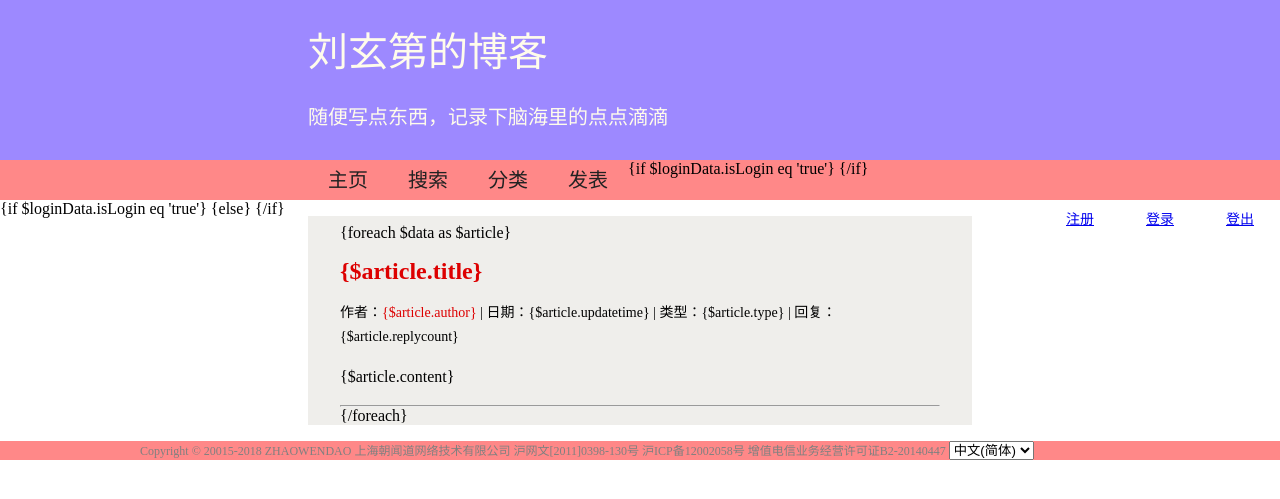
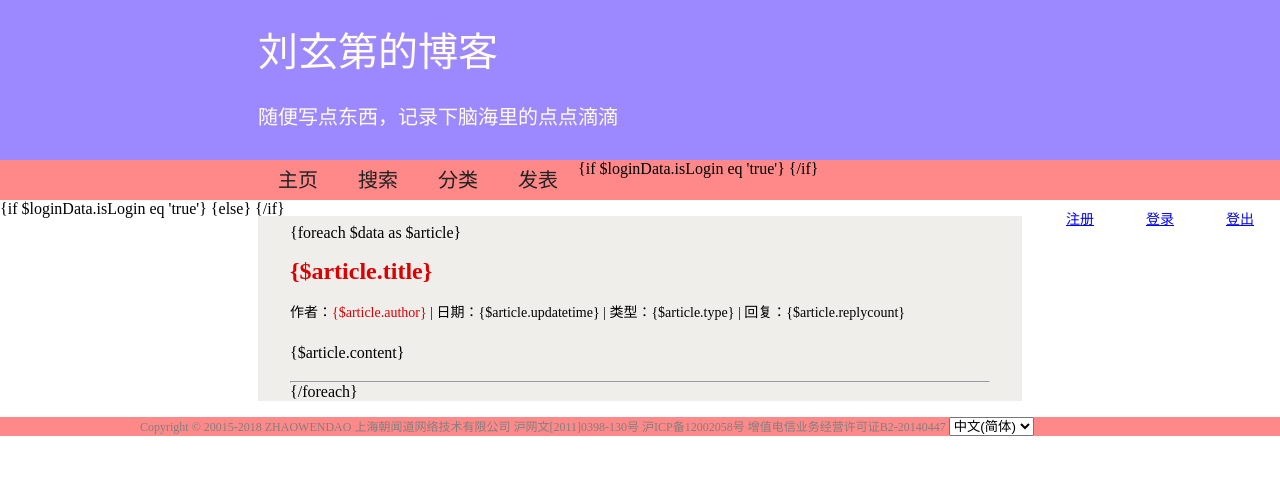
Before and after one commit to lxd19850415/blog, a PHP site: page /tpl/index/index.html in a window 1280 px wide. Shown: the top 499 px of the page. Run offline with PHP 8.4, Linux system fonts and the light colour scheme.

Commit message:
样式修改，textarea会超出灰色背景

```diff
--- a/stylesheets/style.css
+++ b/stylesheets/style.css
@@ -3,7 +3,7 @@
 
 *{padding:0;margin:0;}
 
-.center{width:600px;margin:1em auto;padding:0 2em;font-family:"Microsoft YaHei";background-color:#efeeeb;}
+.center{width:700px;margin:1em auto;padding:0 2em;font-family:"Microsoft YaHei";background-color:#efeeeb;}
 
 p{line-height:24px;margin:1em 0;}
 
@@ -27,7 +27,7 @@
 .nav_a {text-decoration:none;width:auto;height:auto;padding: 7px 20px; color:#222;font-family:"Microsoft YaHei";}
 .l {float:right;text-align: center;width:80px;height:40px; line-height:40px;font-size:14px;font-family:"Microsoft YaHei";}
 .titlebg {width:100%;height:160px;background-color: #9d89ff;}
-.titlename {width: 664px;
+.titlename {width: 764px;
 	margin: 0 auto;
 	padding: 1px 0;
 	font-size:40px;
@@ -37,7 +37,7 @@
 	font-size:20px;
 	font-family: "Microsoft YaHei";}
 .navbg {width:100%;height:40px;background-color:#ff8888;}
-.navbg2 {width:664px;height:40px;margin:0 auto;padding:0 0;background-color:#ff8888}
+.navbg2 {width:764px;height:40px;margin:0 auto;padding:0 0;background-color:#ff8888}
 
 .nav_a:hover{background-color:#ff0000;color:#f9f9f9;-webkit-transition:color .4s linear;}
 .companybg {width:100%;height:auto;background-color:#ff8888}
```
